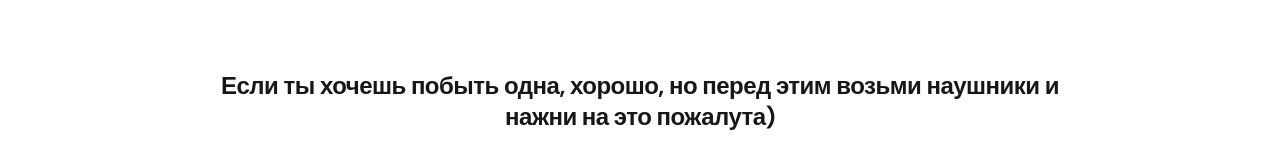
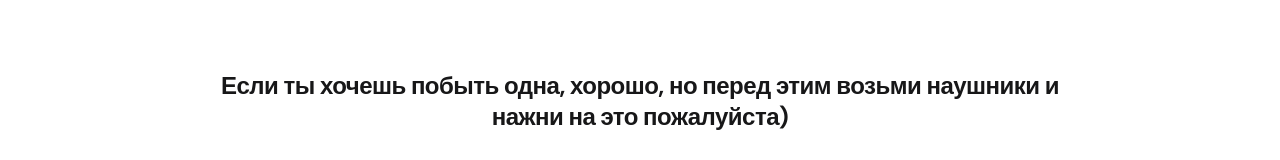
Before and after one commit to Litovic3253/i_know_how-_to_meet-lellik, a plain HTML site: page skills.html in a window 1280 px wide. Shown: the part 1855-2015 px from the top of the page. Drawn offline with nearby package versions, Linux system fonts and the light colour scheme.

Commit message:
Update skills.html

```diff
--- a/skills.html
+++ b/skills.html
@@ -94,7 +94,7 @@
     <div class="conteiner">
         <div class="project-details">
         <div class="project-details_desc">
-            <p>Если ты хочешь побыть одна, хорошо, но перед этим возьми наушники и нажни на это пожалута)</p>
+            <p>Если ты хочешь побыть одна, хорошо, но перед этим возьми наушники и нажни на это пожалуйста)</p>
         </div>
         <a href="./image/Carla_Morrison_-_Disfruto_73039135.mp3" class="bth-outline">
 
```
